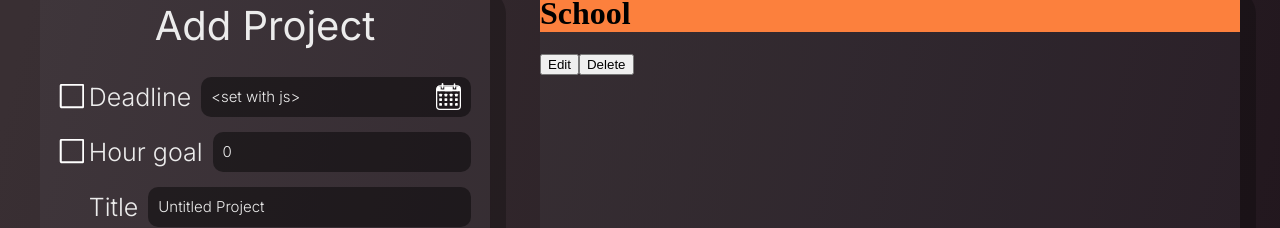
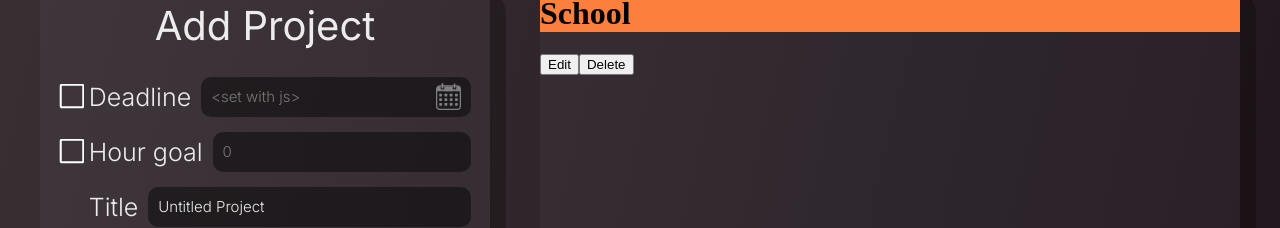
Before and after one commit to exlpt/project-tracker, a React (Create React App) app: page / in a window 1280 px wide. Shown: the part 156-384 px from the top of the page. Built offline with nearby package versions, Linux system fonts and the light colour scheme.

Commit message:
Add disable effect for checkbox dependent inputs

```diff
--- a/src/components/projectsPage/AddEditProject.js
+++ b/src/components/projectsPage/AddEditProject.js
@@ -87,6 +87,7 @@ export default function AddEditProject() {
 
   function updateForm(event) {
     const { value, checked, files, type, name } = event.target;
+    console.log(value);
     setFormData((prev) => ({
       ...prev,
       [name]: type === "checkbox" ? checked : type === "file" ? files[0] : value,
@@ -118,6 +119,7 @@ export default function AddEditProject() {
             type="date"
             name="deadline"
             value={formData.deadline || "2022-01-01"}
+            disabled={!formData.deadlineEnabled}
             onChange={updateForm}
           />
         </label>
@@ -133,7 +135,13 @@ export default function AddEditProject() {
             <span className={styles.form__checkbox}></span>
           </div>
           Hour goal
-          <input type="number" name="hourGoal" value={formData.hourGoal || 0} onChange={updateForm} />
+          <input
+            type="number"
+            name="hourGoal"
+            value={formData.hourGoal || 0}
+            disabled={!formData.hourGoalEnabled}
+            onChange={updateForm}
+          />
         </label>
 
         <label>
--- a/src/components/projectsPage/AddEditProject.module.css
+++ b/src/components/projectsPage/AddEditProject.module.css
@@ -230,9 +230,22 @@
   opacity: 0;
 }
 
+.form input[type="date"]:disabled::before,
+.form input[type="date"]:disabled::after {
+  filter: brightness(0.5);
+}
+
 /* Custom number inputs */
 .form input[type="number"]::-webkit-inner-spin-button {
   appearance: none;
+}
+
+.form input[type="number"] {
+	transition: 0.2s;
+}
+
+.form input[type="number"]:disabled {
+  filter: brightness(0.5);
 }
 
 /* Custom checkboxes */
```
Lines whose indentation alone changed are shown as unchanged.
